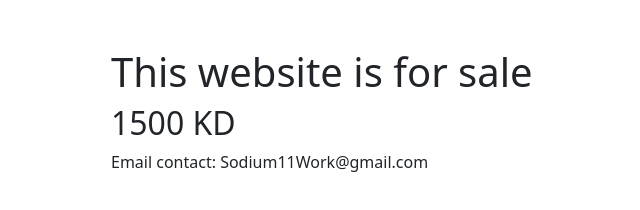
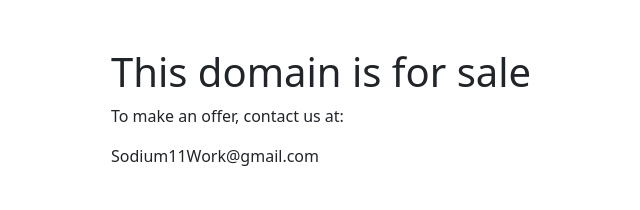
Before and after one commit to Sodium-2000/one, a plain HTML site: page index.html in a window 1280 px wide. Shown: the top 210 px of the page, without its empty margins (221-861 px from the left). Drawn offline with nearby package versions, Linux system fonts and the light colour scheme.

Commit message:
Update index.html

```diff
--- a/index.html
+++ b/index.html
@@ -11,10 +11,11 @@
 
 <body>
     <div class="container mt-5 offset-3">
-        <h1>This website is for sale</h1>
-        <h2>1500 KD</h2>
+        <h1>This domain is for sale</h1>
 
-        <p>Email contact: Sodium11Work@gmail.com</p>
+        <p>To make an offer, contact us at:</p>
+
+        <p>Sodium11Work@gmail.com</p>
     </div>
 </body>
 
```
